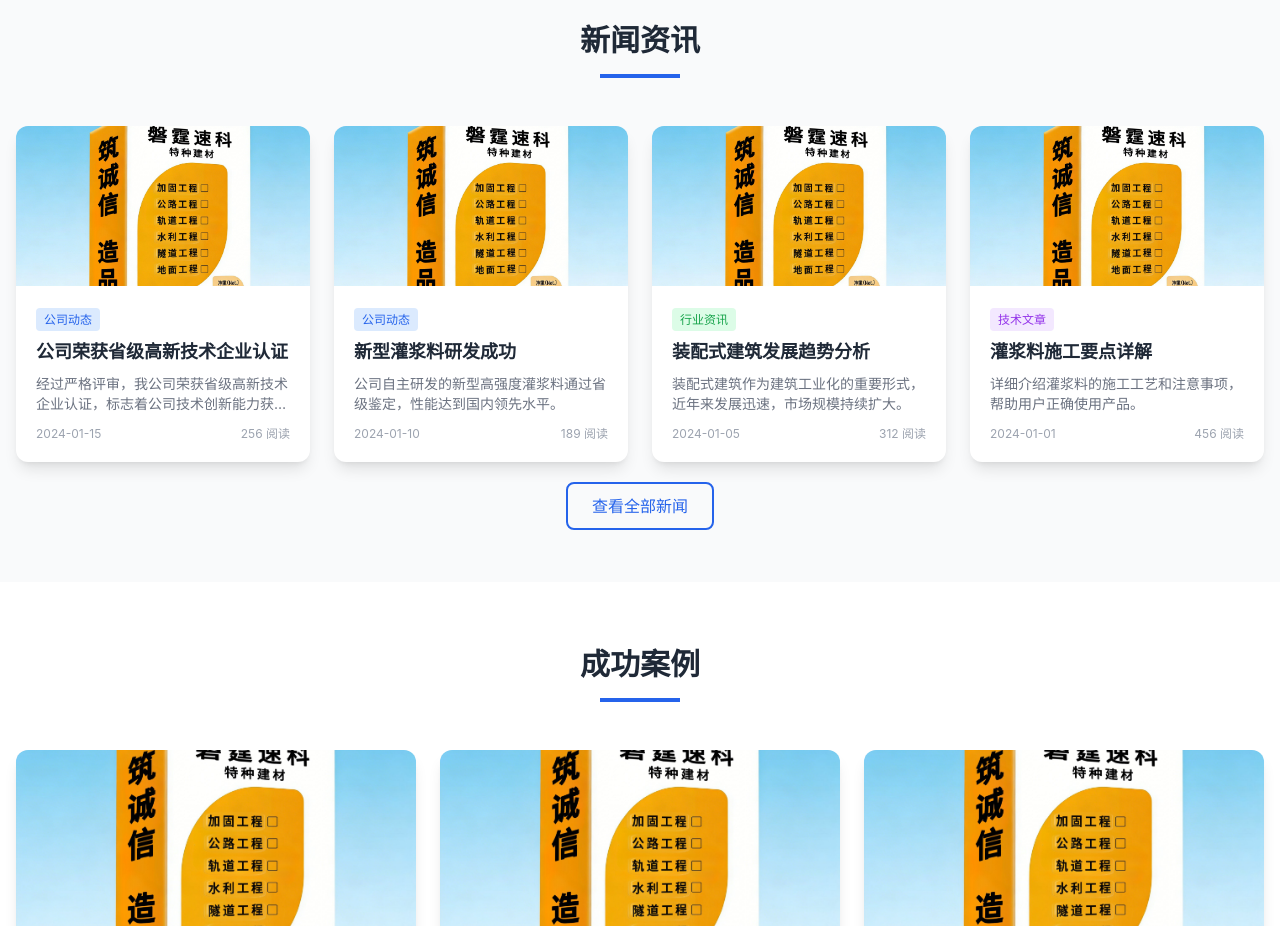
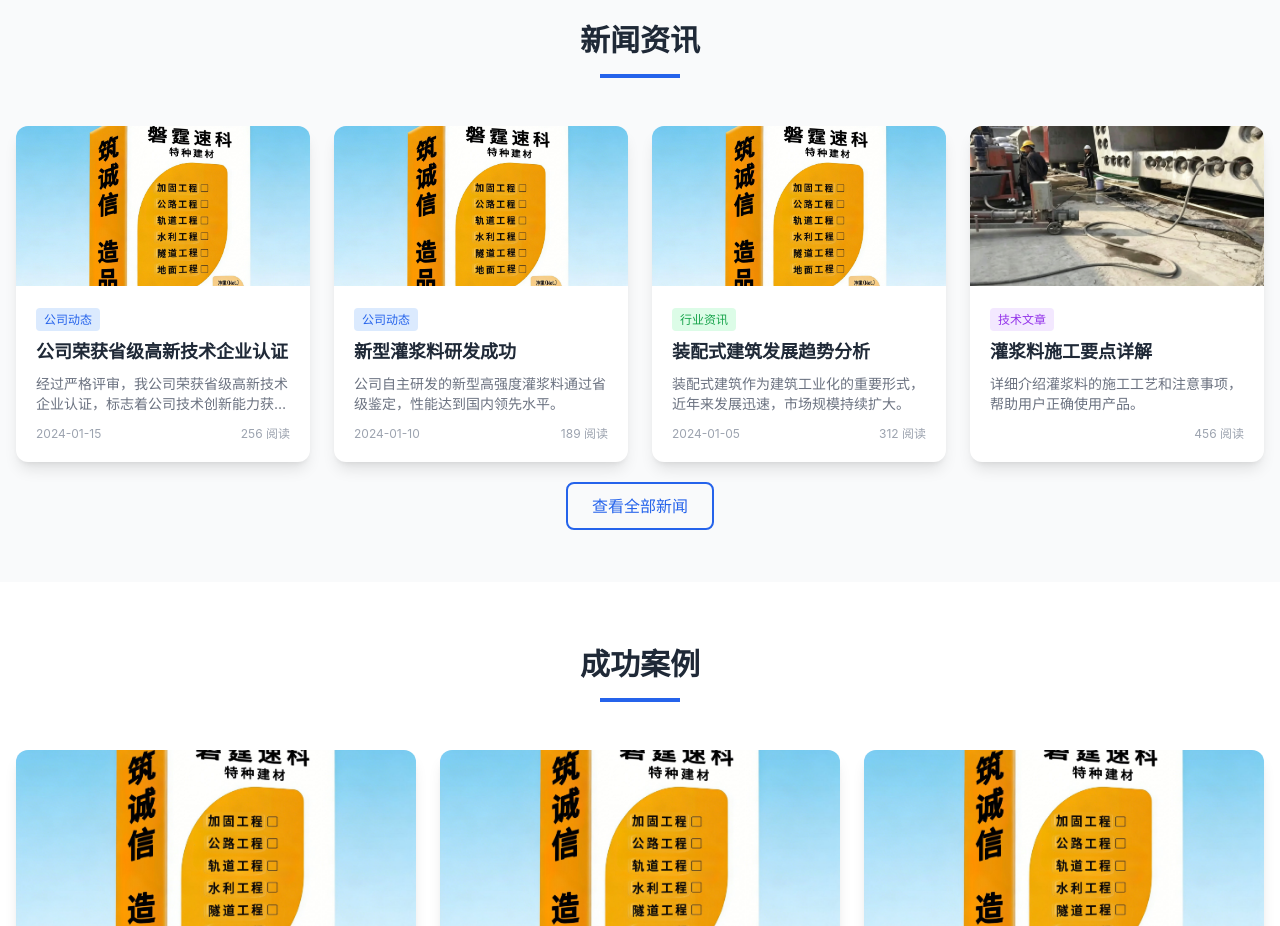
Before and after one commit to demperor888-ai/panting, a Next.js app: page / in a window 1280 px wide. Shown: the part 2200-3126 px from the top of the page. Built offline with nearby package versions, Linux system fonts and the light colour scheme.

Commit message:
更新灌浆施工要点详解新闻封面图

```diff
--- a/src/data/siteData.ts
+++ b/src/data/siteData.ts
@@ -166,8 +166,7 @@ export const initialNews: News[] = [
     category: '技术文章',
     summary: '详细介绍灌浆料的施工工艺和注意事项，帮助用户正确使用产品。',
     content: '灌浆料施工应注意以下几点：1. 基础表面必须清理干净，无油污、杂物；2. 按规定水灰比加水搅拌；3. 搅拌时间不少于3分钟；4. 灌浆时应从一侧进行，直至另一侧溢出；5. 灌浆后应及时养护，保持湿润。',
-    image: '/images/products/guanjiang-1.jpg',
-    date: '2024-01-01',
+    image: '/images/news/gjsgydxj.jpg',
     views: 456
   },
 ];
```
Also changed, not shown: images/news/gjsgydxj.jpg (added), public/images/news/gjsgydxj.jpg (added).
